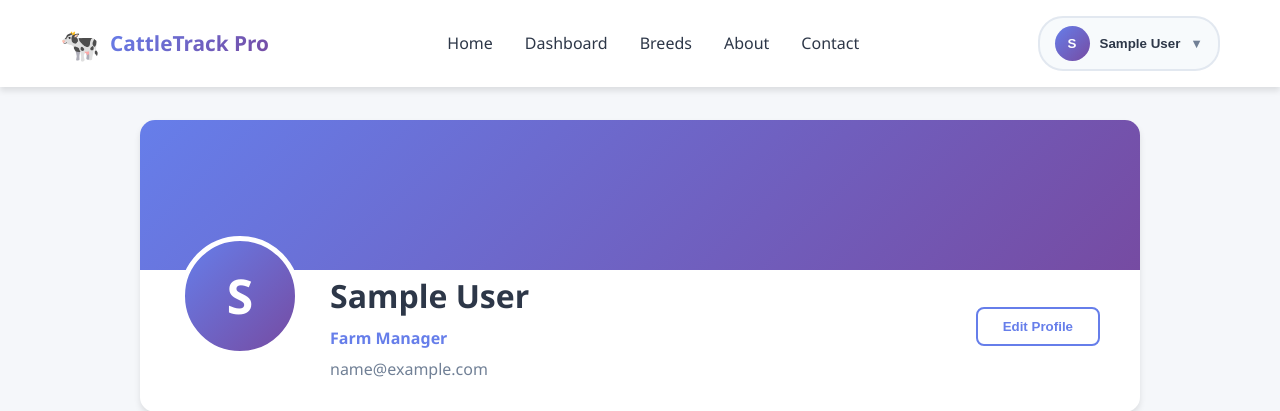
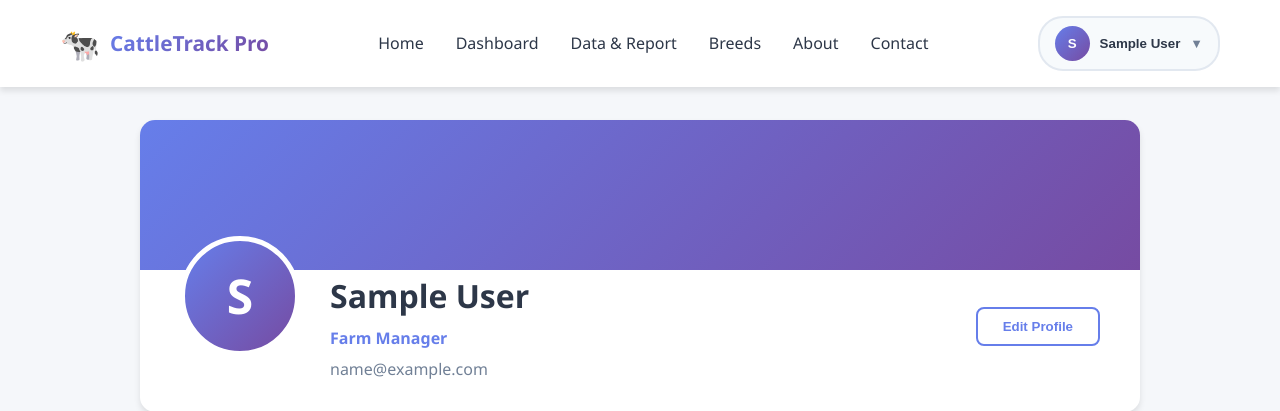
Before and after one commit to Maithil-Korat-18/Cattle-Cloud, a Flask app: page /profile in a window 1280 px wide. Shown: the top 411 px of the page. Run offline with Flask 3, Linux system fonts and the light colour scheme; the visitor is signed in with stand-in values (Sample User, id 1).

Commit message:
Add link to Data & Report in profile template

```diff
--- a/templates/profile.html
+++ b/templates/profile.html
@@ -17,6 +17,7 @@
             <ul class="nav-menu" id="navMenu">
                 <li><a href="{{ url_for('home') }}">Home</a></li>
                 <li><a href="{{ url_for('dashboard') }}">Dashboard</a></li>
+                <li><a href="/records" >Data & Report</a></li>
                 <li><a href="/breeds">Breeds</a></li>
                 <li><a href="/about">About</a></li>
                 <li><a href="/contact">Contact</a></li>
```
